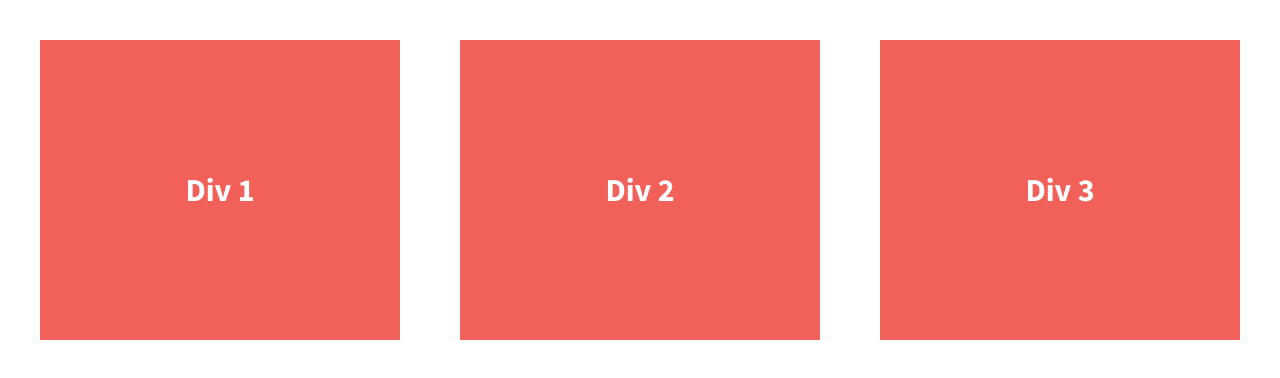
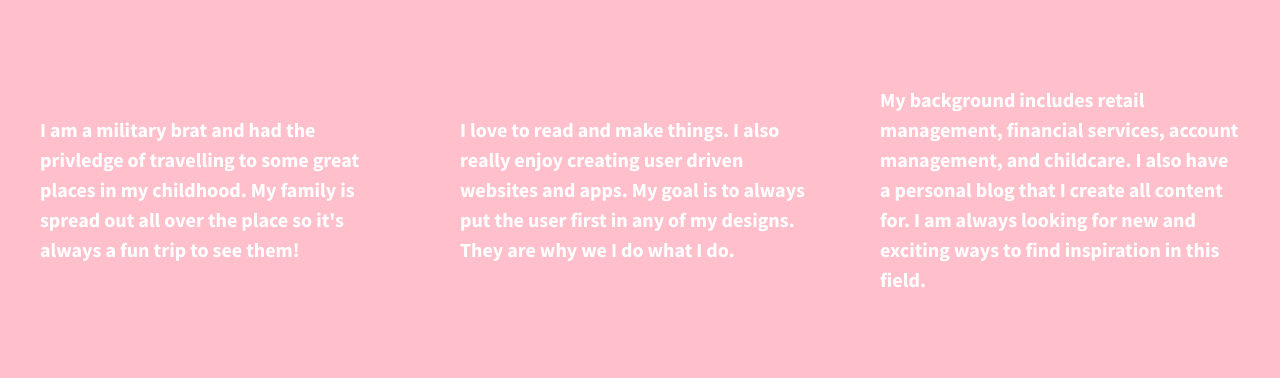
Before and after one commit to desireesalcido1/206-divs-flexbox, a plain HTML site: page index.html in a window 1280 px wide. Drawn offline with nearby package versions, Linux system fonts and the light colour scheme.

Commit message:
adding styles

```diff
--- a/css/main.css
+++ b/css/main.css
@@ -97,7 +97,7 @@ textarea {
 
 
 html {
-  background-color: #fff;
+  background-color: pink;
   height: 100%;
 }
 
@@ -112,6 +112,7 @@ body {
   display: flex;
   justify-content: space-between;
   font-weight: 700;
+  align-items: center;
 }
 
 .div-1, .div-2, .div-3 {
@@ -121,12 +122,10 @@ body {
   align-items: center;
   color: #fff;
   line-height: 1.5em;
-  font-size: 1.6em;
-  background-color: #f16059;
+  font-size: 1em;
+  background-color: pink;
   height: 300px;
 }
-
-
 
 
 /* ==========================================================================
--- a/index.html
+++ b/index.html
@@ -23,13 +23,13 @@
 
         <section class="wrapper">
             <div class="div-1">
-                Div 1
+              </p>I am a military brat and had the privledge of travelling to some great places in my childhood. My family is spread out all over the place so it's always a fun trip to see them!</p>
             </div>
             <div class="div-2">
-                Div 2
+              <p>I love to read and make things. I also really enjoy creating user driven websites and apps. My goal is to always put the user first in any of my designs. They are why we I do what I do. </p>
             </div>
             <div class="div-3">
-                Div 3
+              <p> My background includes retail management, financial services, account management, and childcare. I also have a personal blog that I create all content for. I am always looking for new and exciting ways to find inspiration in this field.</p>
             </div>
         </section>
 
```
